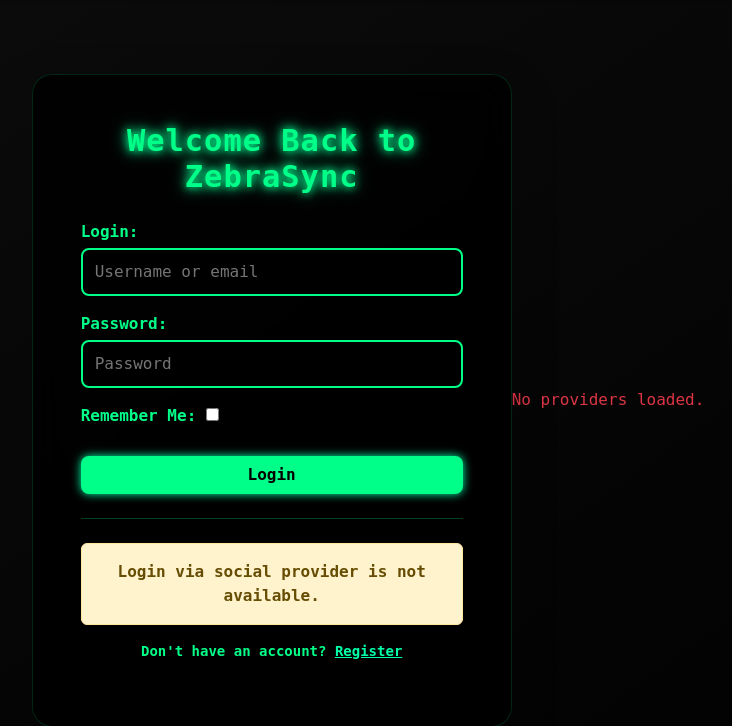
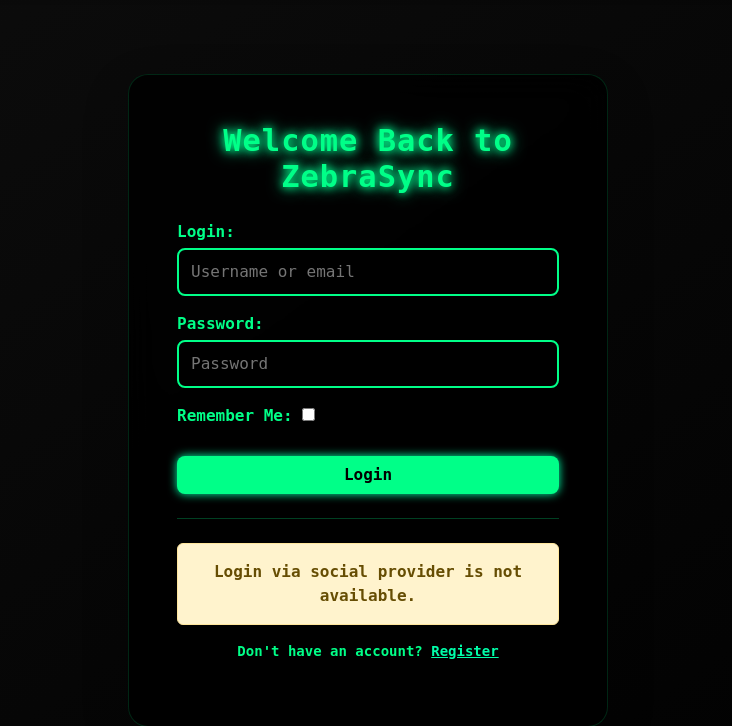
Before and after one commit to Mario8802/ZebraSync, a Django app: page /accounts/login/ in a window 1280 px wide. Shown: the part 60-786 px from the top of the page, without its empty margins (272-1004 px from the left). Run offline with Django 5.2, Linux system fonts and the light colour scheme; parts of the project's set-up code (start-up, migrations or seed data) failed here and were passed over; some libraries are stand-ins or nearby versions.

Commit message:
Update login.html

```diff
--- a/templates/account/login.html
+++ b/templates/account/login.html
@@ -103,13 +103,7 @@
     </p>
 
   </div>
-  <div class="text-danger">
-  {% for key, val in socialaccount_providers.items %}
-    Provider: {{ key }} – {{ val }}
-  {% empty %}
-    No providers loaded.
-  {% endfor %}
-</div>
+
 
 </section>
 {% endblock %}
```
